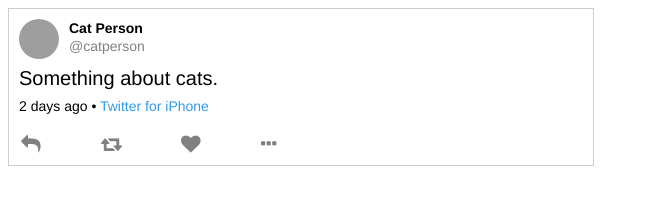
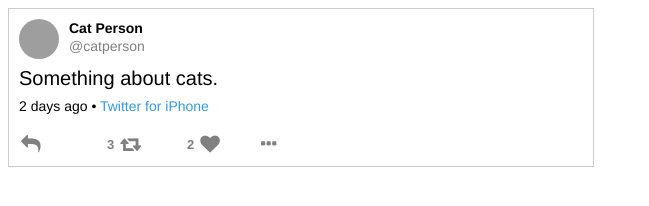
Before and after one commit to karolencina/pure-react, a React app in the folder static-tweet/: page / in a window 1280 px wide. Shown: the full height of the page, 0-649 px from the left. Built offline with nearby package versions, Linux system fonts and the light colour scheme; grey boxes are pictures that could not be loaded.

Commit message:
Add props to buttons

```diff
--- a/static-tweet/src/index.css
+++ b/static-tweet/src/index.css
@@ -58,6 +58,19 @@
     color: grey;
 }
 
-.buttons i {
+.reply-button,
+.retweet-btn,
+.like-btn,
+.more-options-btn {
     width: 80px;
+    display: inline-block;
 }
+
+.like-count,
+.retweet-count {
+    position: relative;
+    bottom: 2px;
+    font-size: 13px;
+    margin: 0 6px;
+    font-weight: bold;
+}
--- a/static-tweet/src/index.js
+++ b/static-tweet/src/index.js
@@ -11,12 +11,12 @@
         <Author name={tweet.author.name} handle={tweet.author.handle}/>
         <Message text={tweet.message}/>
         <div className="tweet-info">
-            <Time time={tweet.timestamp}/> • <Device/>
+            <Time time={tweet.timestamp}/> • <Device device={tweet.platform}/>
         </div>
         <div className="buttons">
             <ReplyBtn/>
-            <RetweetBtn/>
-            <LikeBtn/>
+            <RetweetBtn count={tweet.retweets}/>
+            <LikeBtn count={tweet.likes}/>
             <MoreOptionsBtn/>
         </div>
     </div>
@@ -51,11 +51,39 @@
     return <span className="time">{timeString}</span>
 }
 
-const Device = ({}) => <span className="device">Twitter for iPhone</span>
+const Device = ({device}) => <span className="device">Twitter for {device}</span>
+
 const ReplyBtn = () => <i className="fa fa-reply reply-button" />
-const RetweetBtn = () => <i className="fa fa-retweet retweet-button"/>
-const LikeBtn = () => <i className="fa fa-heart like-button" />
+
+const RetweetBtn = ({count}) => {
+    return (
+            <span className="retweet-btn">
+                {getRetweetCount(count)}
+                <i className="fa fa-retweet"/>
+            </span>
+    )
+}
+
+const LikeBtn = ({count}) => {
+    return (
+        <span className="like-btn">
+            {count > 0 && <span className="like-count">{count}</span>}
+            <i className="fa fa-heart like-button" />
+        </span>
+    )
+}
+
 const MoreOptionsBtn = () => <i className="fa fa-ellipsis-h more-options-button" />
+
+// Logic
+
+function getRetweetCount(count) {
+    if (count > 0) {
+        return <span className="retweet-count">{count}</span>
+    } else {
+        return null
+    }
+}
 
 const testTweet = {
     message: 'Something about cats.',
@@ -65,8 +93,9 @@
         name: 'Cat Person',
     },
     likes: 2,
-    retweets: 0,
+    retweets: 3,
     timestamp: '2022-12-31 18:43:21',
+    platform: 'iPhone'
 }
 
 ReactDOM.render(<Tweet tweet={testTweet}/>, document.querySelector("#root"))
```
